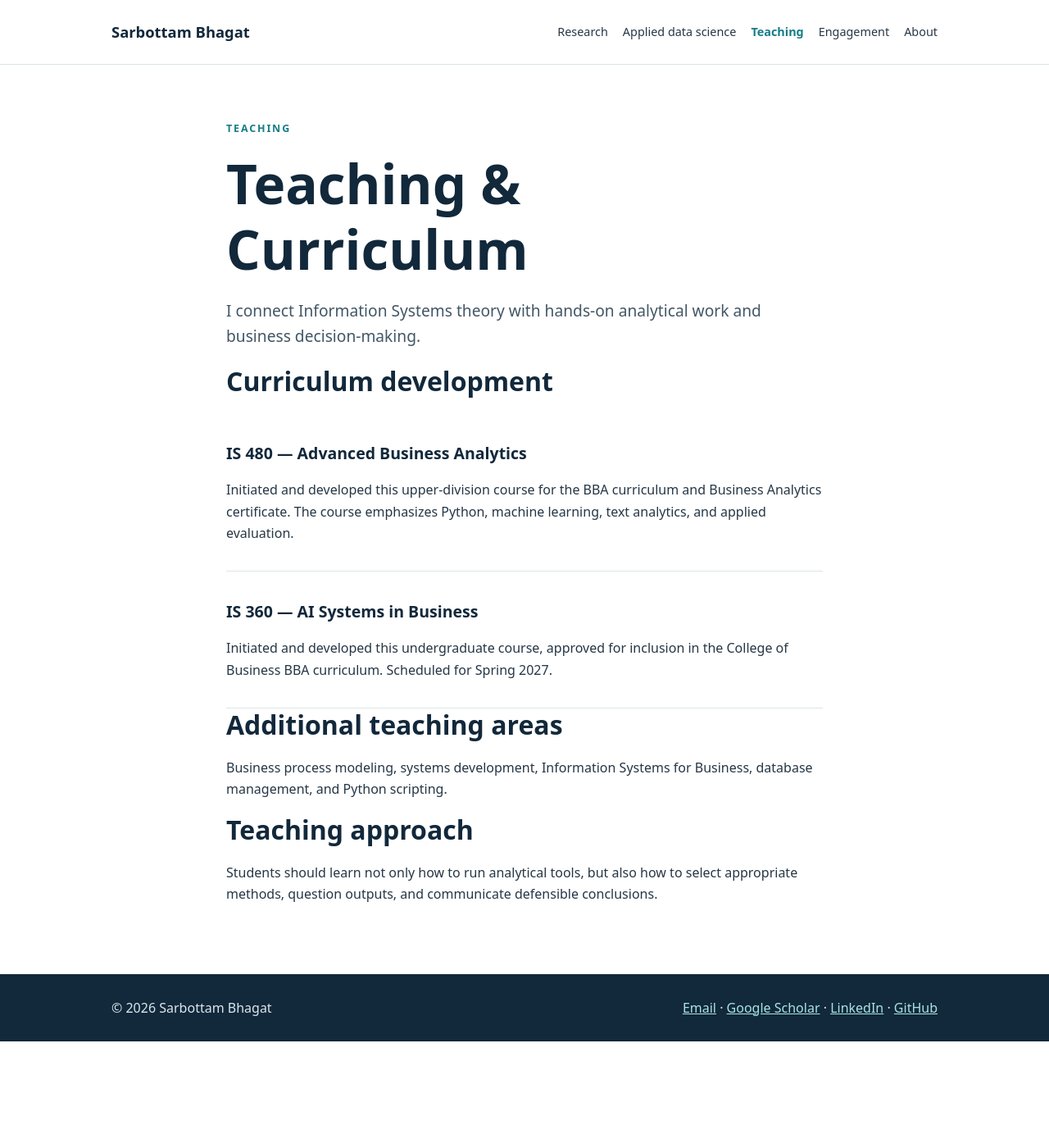
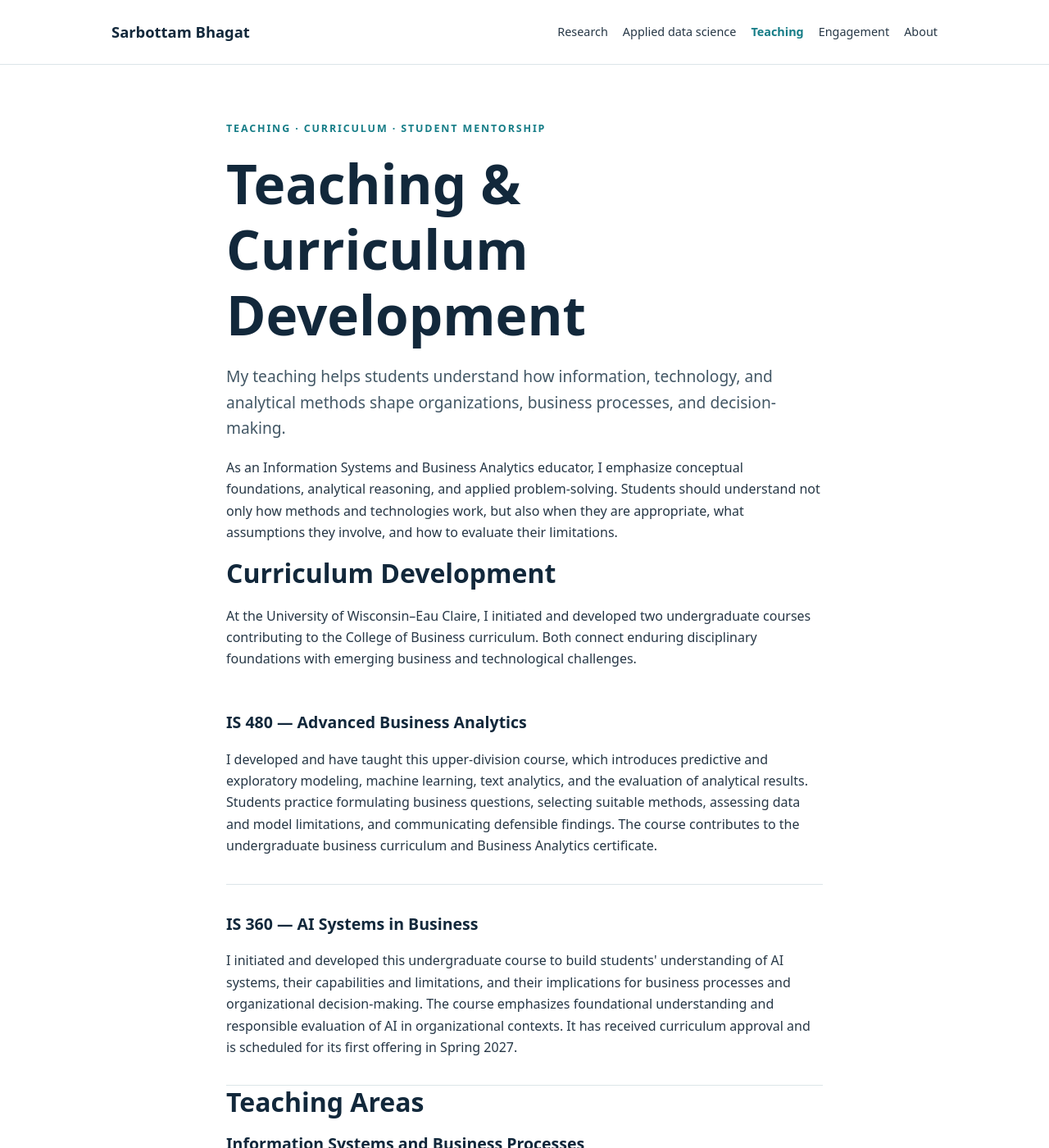
Before and after one commit to sarbottambhagat/sarbottambhagat.github.io, a Jekyll site: the page built from teaching.md, in a window 1280 px wide and 1400 px high. Shown: the whole window at 82% size. Built offline with Jekyll 4.4.1, drawn with Linux system fonts in a browser that asks for light colours; some of the changed text lies outside the part shown.

Commit message:
Revise teaching and curriculum page and add Leadership & Technology Club mentorship

```diff
--- a/teaching.md
+++ b/teaching.md
@@ -4,4 +4,27 @@ title: Teaching & Curriculum
 slug: teaching
 permalink: /teaching/
 ---
-<section class="section"><div class="wrap content"><div class="eyebrow">Teaching</div><h1>Teaching & Curriculum</h1><p class="lead">I connect Information Systems theory with hands-on analytical work and business decision-making.</p><h2>Curriculum development</h2><div class="pub"><h3>IS 480 — Advanced Business Analytics</h3><p>Initiated and developed this upper-division course for the BBA curriculum and Business Analytics certificate. The course emphasizes Python, machine learning, text analytics, and applied evaluation.</p></div><div class="pub"><h3>IS 360 — AI Systems in Business</h3><p>Initiated and developed this undergraduate course, approved for inclusion in the College of Business BBA curriculum. Scheduled for Spring 2027.</p></div><h2>Additional teaching areas</h2><p>Business process modeling, systems development, Information Systems for Business, database management, and Python scripting.</p><h2>Teaching approach</h2><p>Students should learn not only how to run analytical tools, but also how to select appropriate methods, question outputs, and communicate defensible conclusions.</p></div></section>
+<section class="section"><div class="wrap content">
+<div class="eyebrow">Teaching · Curriculum · Student Mentorship</div>
+<h1>Teaching &amp; Curriculum Development</h1>
+<p class="lead">My teaching helps students understand how information, technology, and analytical methods shape organizations, business processes, and decision-making.</p>
+<p>As an Information Systems and Business Analytics educator, I emphasize conceptual foundations, analytical reasoning, and applied problem-solving. Students should understand not only how methods and technologies work, but also when they are appropriate, what assumptions they involve, and how to evaluate their limitations.</p>
+<h2>Curriculum Development</h2>
+<p>At the University of Wisconsin–Eau Claire, I initiated and developed two undergraduate courses contributing to the College of Business curriculum. Both connect enduring disciplinary foundations with emerging business and technological challenges.</p>
+<div class="pub"><h3>IS 480 — Advanced Business Analytics</h3><p>I developed and have taught this upper-division course, which introduces predictive and exploratory modeling, machine learning, text analytics, and the evaluation of analytical results. Students practice formulating business questions, selecting suitable methods, assessing data and model limitations, and communicating defensible findings. The course contributes to the undergraduate business curriculum and Business Analytics certificate.</p></div>
+<div class="pub"><h3>IS 360 — AI Systems in Business</h3><p>I initiated and developed this undergraduate course to build students' understanding of AI systems, their capabilities and limitations, and their implications for business processes and organizational decision-making. The course emphasizes foundational understanding and responsible evaluation of AI in organizational contexts. It has received curriculum approval and is scheduled for its first offering in Spring 2027.</p></div>
+<h2>Teaching Areas</h2>
+<h3>Information Systems and Business Processes</h3>
+<p>How information systems support organizational operations, processes, and decisions, including relationships among people, information, technology, and business needs.</p>
+<h3>Business Analytics and Data-Driven Decision-Making</h3>
+<p>How to formulate analytical questions, assess evidence, evaluate methods, and interpret results in a business context.</p>
+<h3>Artificial Intelligence and Emerging Technologies</h3>
+<p>Foundations, applications, opportunities, and limitations of AI and emerging technologies, with attention to organizational implications and responsible use.</p>
+<h3>Systems Analysis and Development</h3>
+<p>How information systems are conceptualized, designed, and developed to address organizational problems and support business objectives.</p>
+<h2>Teaching Philosophy</h2>
+<p>Technical proficiency alone is not enough for effective decision-making. I emphasize three complementary learning goals: <strong>conceptual understanding</strong> of systems and analytical foundations; <strong>applied problem-solving</strong> through business-relevant exercises and projects; and <strong>critical evaluation</strong> of information quality, methodological choices, and technological limitations.</p>
+<p>My research on digital behavior, information quality, trust, and human–AI interaction informs this approach, reinforcing the importance of independent judgment when interpreting information and AI-assisted outputs.</p>
+<h2>Student Mentorship and Engagement</h2>
+<p>I serve as the faculty advisor and mentor for the <a href="https://blugoldconnect.uwec.edu/leadershiptech/home/">Leadership &amp; Technology Club</a> at UW–Eau Claire. This role complements my classroom teaching through student mentorship and engagement beyond formal coursework.</p>
+</div></section>
```
